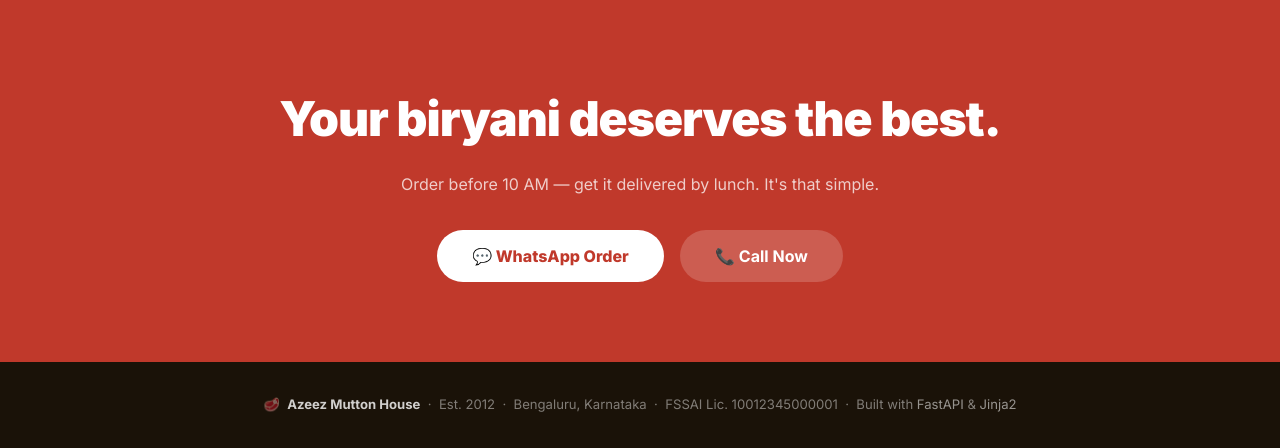
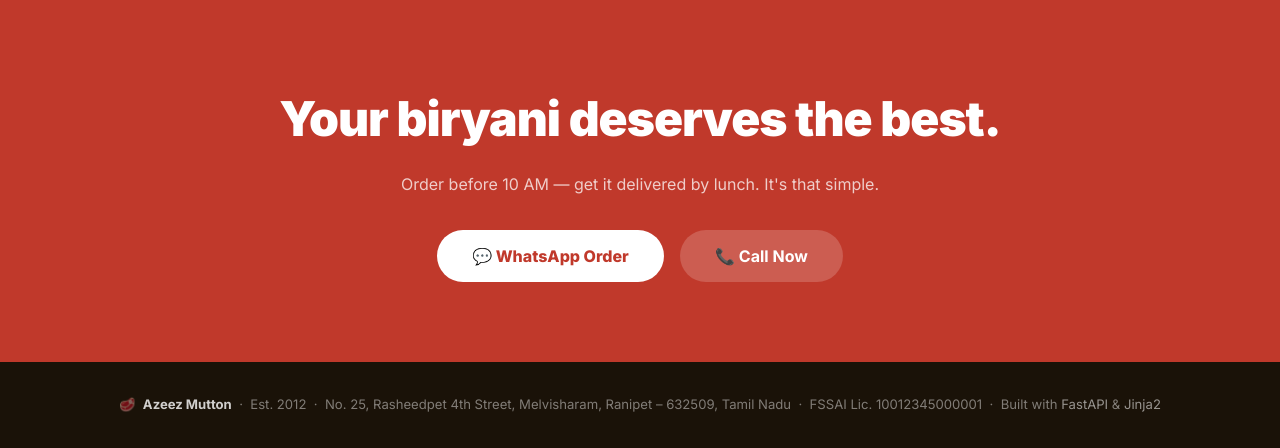
Before and after one commit to Advisenoai/azeezmutton, a FastAPI app: page / in a window 1280 px wide. Shown: the part 2980-3428 px from the top of the page. Run offline with FastAPI, Linux system fonts and the light colour scheme.

Commit message:
refactor: update brand name to Azeez Mutton and revise footer address details

```diff
--- a/main.py
+++ b/main.py
@@ -3,7 +3,7 @@ from fastapi.responses import HTMLResponse
 from fastapi.staticfiles import StaticFiles
 from fastapi.templating import Jinja2Templates
 
-app = FastAPI(title="Azeez Mutton House")
+app = FastAPI(title="Azeez Mutton")
 
 app.mount("/static", StaticFiles(directory="static"), name="static")
 templates = Jinja2Templates(directory="templates")
--- a/static/style.css
+++ b/static/style.css
@@ -1,5 +1,5 @@
 /* ─────────────────────────────────────────
-   Azeez Mutton House  |  style.css
+   Azeez Mutton  |  style.css
    Warm earthy palette — cream, deep red, charcoal
    ───────────────────────────────────────── */
 
--- a/templates/index.html
+++ b/templates/index.html
@@ -3,7 +3,7 @@
 <head>
   <meta charset="UTF-8" />
   <meta name="viewport" content="width=device-width, initial-scale=1.0" />
-  <title>Azeez Mutton House — Farm-Fresh, Door-to-Door</title>
+  <title>Azeez Mutton — Farm-Fresh, Door-to-Door</title>
   <meta name="description" content="Bengaluru's freshest mutton — slaughtered same-day, hand-trimmed, delivered in under 60 minutes. 100% Halal." />
   <link rel="preconnect" href="https://fonts.googleapis.com" />
   <link rel="preconnect" href="https://fonts.gstatic.com" crossorigin />
@@ -200,8 +200,8 @@
 <footer>
   <div class="container">
     <p>
-      🥩 &nbsp;<strong>Azeez Mutton House</strong>&nbsp; ·&nbsp;
-      Est. 2012 &nbsp;·&nbsp; Bengaluru, Karnataka &nbsp;·&nbsp;
+      🥩 &nbsp;<strong>Azeez Mutton</strong>&nbsp; ·&nbsp;
+      Est. 2012 &nbsp;·&nbsp; No. 25, Rasheedpet 4th Street, Melvisharam, Ranipet – 632509, Tamil Nadu &nbsp;·&nbsp;
       FSSAI Lic. 10012345000001 &nbsp;·&nbsp;
       Built with <a href="https://fastapi.tiangolo.com" target="_blank" rel="noopener">FastAPI</a>
       &amp; <a href="https://jinja.palletsprojects.com" target="_blank" rel="noopener">Jinja2</a>
```
